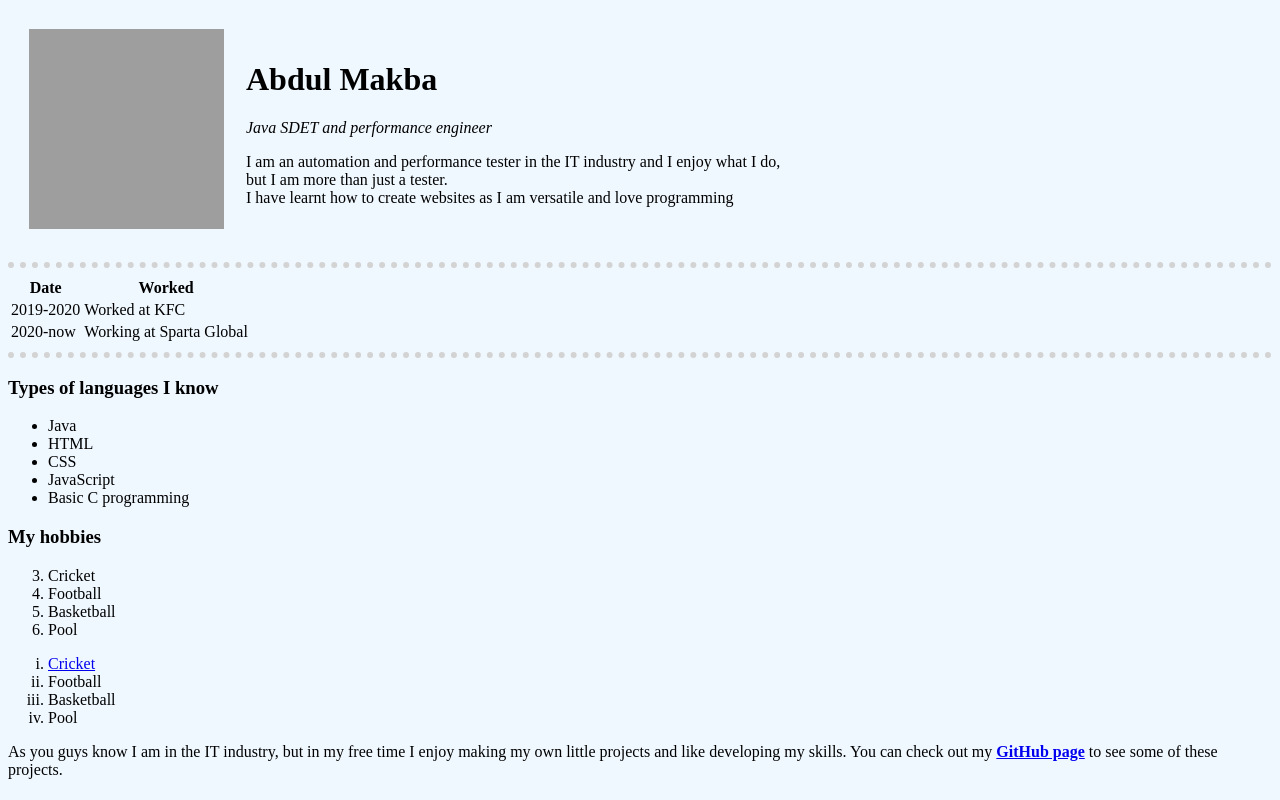
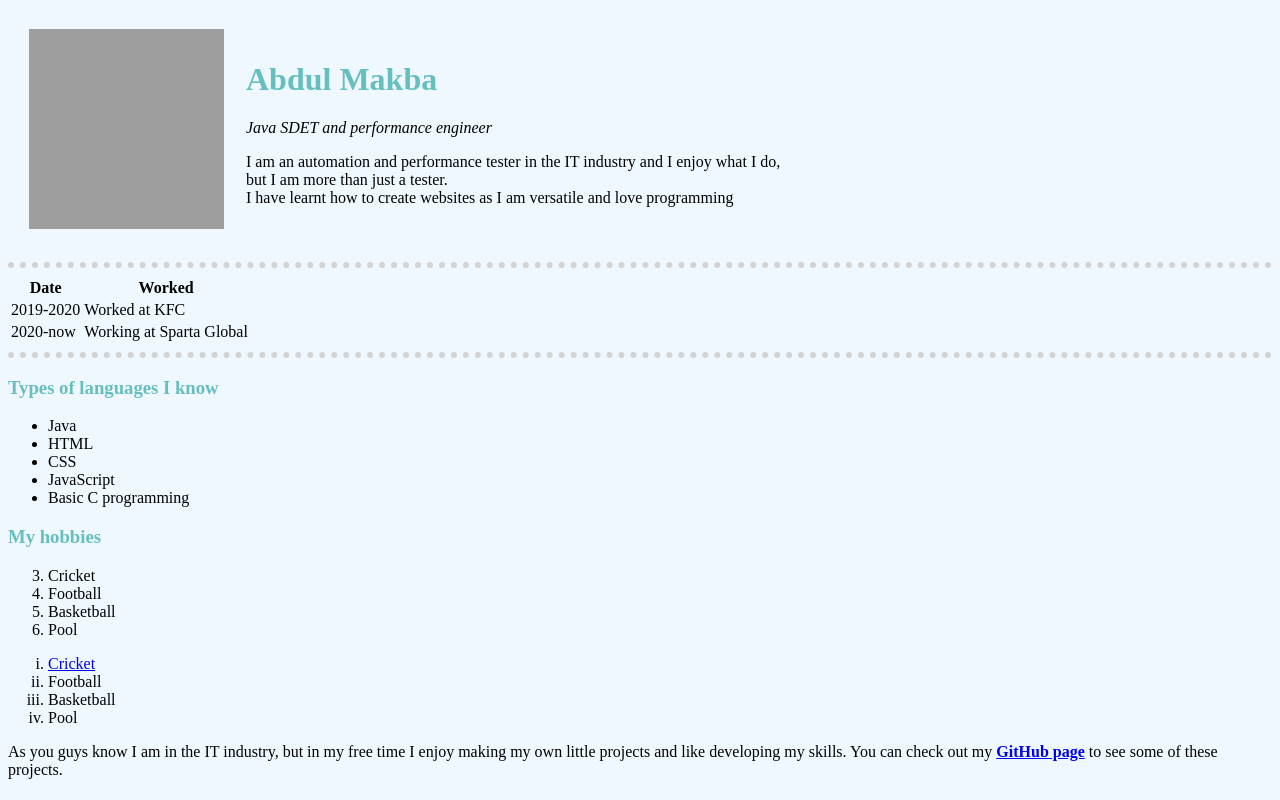
Before and after one commit to abdulwm97/CV, a plain HTML site: page index.html in a window 1280 px wide. Shown: the top 800 px of the page. Drawn offline with Linux system fonts and the light colour scheme; grey boxes are pictures that could not be loaded.

Commit message:
added styling to the title and all pages are using external css file

```diff
--- a/css/styles.css
+++ b/css/styles.css
@@ -8,3 +8,9 @@ hr{
     border-color: lightgrey;
     height: 0px;
 }
+h1{
+    color: #66BFBF;
+}
+h3{
+    color: #66BFBF;
+}
```
Also changed, not shown: contactme.html (+3 -1 lines), cricket.html (+3 -1 lines).
